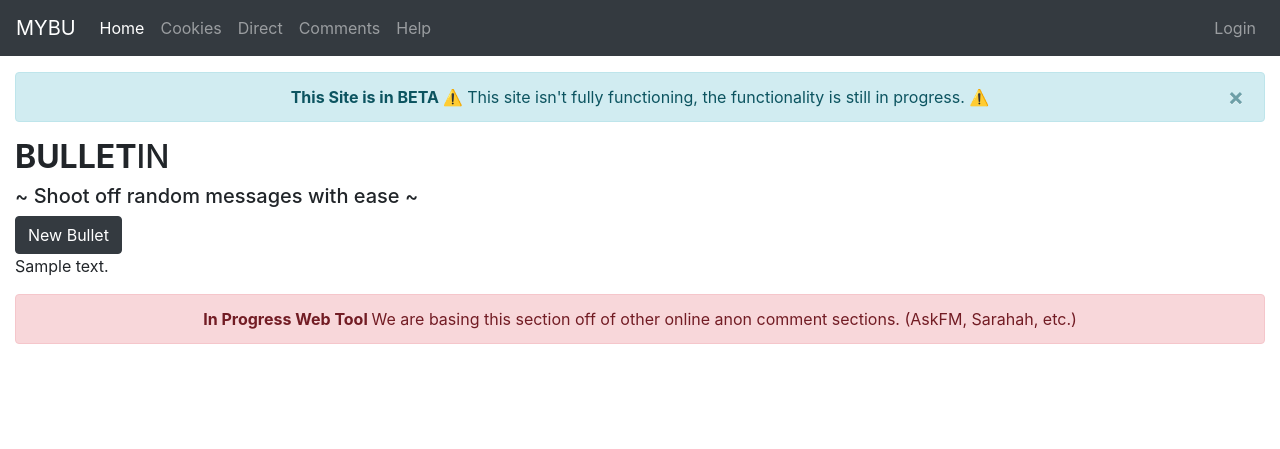
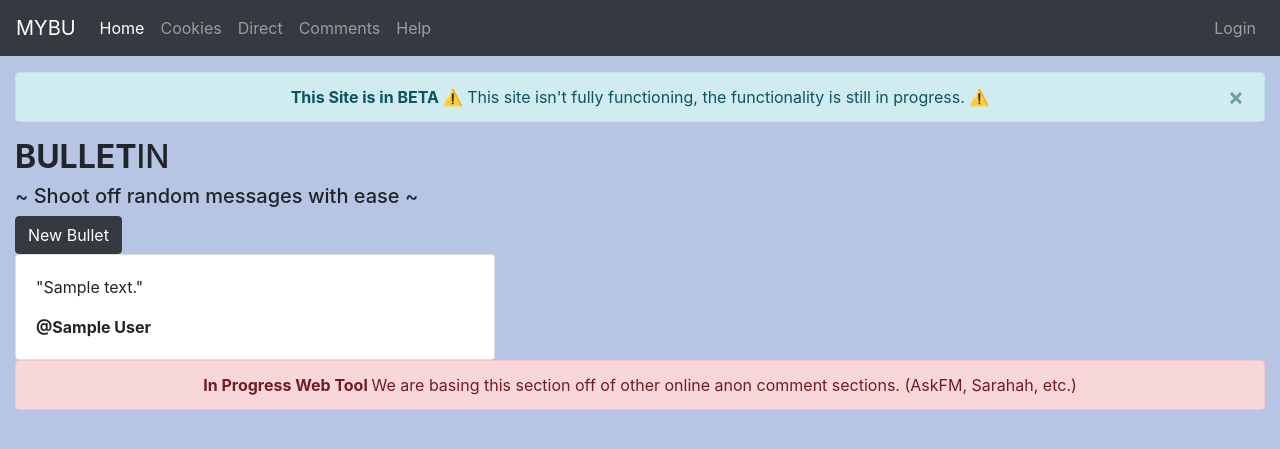
Before and after one commit to gruntygap/MyBuDirectory, a Flask app: template app/templates/comments.html in a window 1280 px wide. Shown: the top 449 px of the page. Run offline with Flask 2, Linux system fonts and the light colour scheme; the template is opened without the code that fills it: most values are stand-ins (such as "Sample title", 1, 10 or a date in 2020); some libraries are stand-ins or nearby versions.

Commit message:
Very Raw Version Complete

```diff
--- a/app/templates/comments.html
+++ b/app/templates/comments.html
@@ -1,5 +1,10 @@
 {% extends "base.html" %}
 {% block content %}
+    <style>
+    body{
+        background-color: #b6c5e3;
+    }
+    </style>
     <h2><strong>BULLET</strong>IN</h2>
     <h5>~ Shoot off random messages with ease ~</h5>
 
@@ -37,8 +42,15 @@
             </div>
         </div>
     </div>
-    {% for foo in comments %}
-        <p>{{ foo.content }}</p>
+    {% for comment in comments %}
+        <div class="card" style="width: 30rem;">
+            <div class="card-block">
+                <div class="card-body">
+                    <p class="card-text">"{{ comment.content }}"</p>
+                    <p class="card-text"><strong>@{{ comment.author }}</strong></p>
+                </div>
+            </div>
+        </div>
     {% endfor %}
     <div class="alert alert-danger" role="alert" style="text-align: center;"><strong>In Progress Web Tool </strong> We
         are basing this section off of other online anon comment sections. (AskFM, Sarahah, etc.)
```
